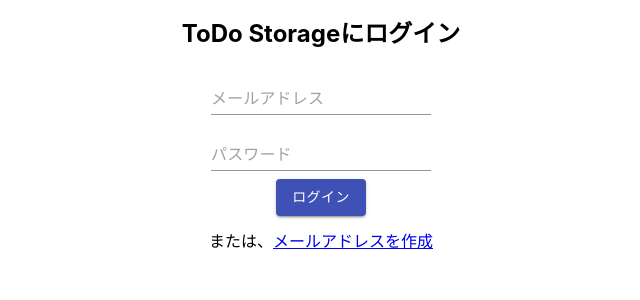
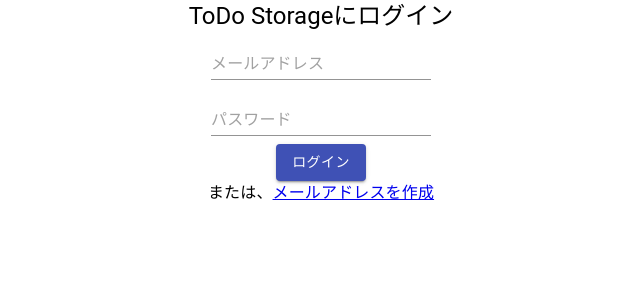
Before and after one commit to KituneUdon/todo-storage, a React (Create React App) app: page /login in a window 1280 px wide. Shown: the top 300 px of the page, without its empty margins (319-959 px from the left). Built offline with nearby package versions, Linux system fonts and the light colour scheme; no server answers.

Commit message:
#41 pタグなどをtypographyに変更

```diff
--- a/src/components/Login.tsx
+++ b/src/components/Login.tsx
@@ -1,5 +1,5 @@
 import React, { FC, useState, useContext } from 'react';
-import { Button, TextField } from '@material-ui/core';
+import { Button, TextField, Typography } from '@material-ui/core';
 import { Alert } from '@material-ui/lab';
 import { css } from '@emotion/css';
 import { Link, useHistory } from 'react-router-dom';
@@ -47,7 +47,7 @@ const Login: FC = () => {
 
   return (
     <div className={container}>
-      <h2>ToDo Storageにログイン</h2>
+      <Typography variant="h5">ToDo Storageにログイン</Typography>
       {errorMessage && <Alert severity="error">{errorMessage}</Alert>}
       <form>
         <div>
@@ -71,9 +71,9 @@ const Login: FC = () => {
             ログイン
           </Button>
         </div>
-        <p>
+        <Typography variant="body1">
           または、<Link to="/singup">メールアドレスを作成</Link>
-        </p>
+        </Typography>
       </form>
     </div>
   );
--- a/src/components/Top.tsx
+++ b/src/components/Top.tsx
@@ -1,5 +1,5 @@
 import React, { FC } from 'react';
-import { Button } from '@material-ui/core';
+import { Button, Typography } from '@material-ui/core';
 import { css } from '@emotion/css';
 import { Link } from 'react-router-dom';
 
@@ -11,7 +11,7 @@ const container = css`
 const Top: FC = () => (
   <>
     <div className={container}>
-      <h1>すべてのToDoを１箇所に</h1>
+      <Typography variant="h2">すべてのToDoを１箇所に</Typography>
     </div>
     <div className={container}>
       <Button variant="contained" color="primary" component={Link} to="/login">
```
